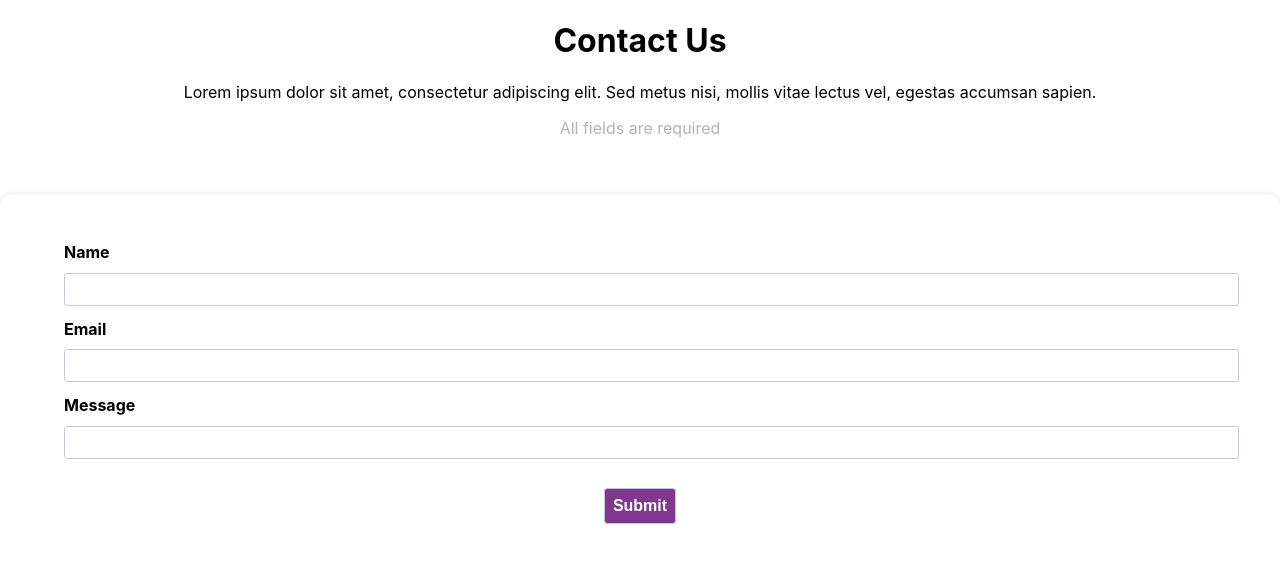
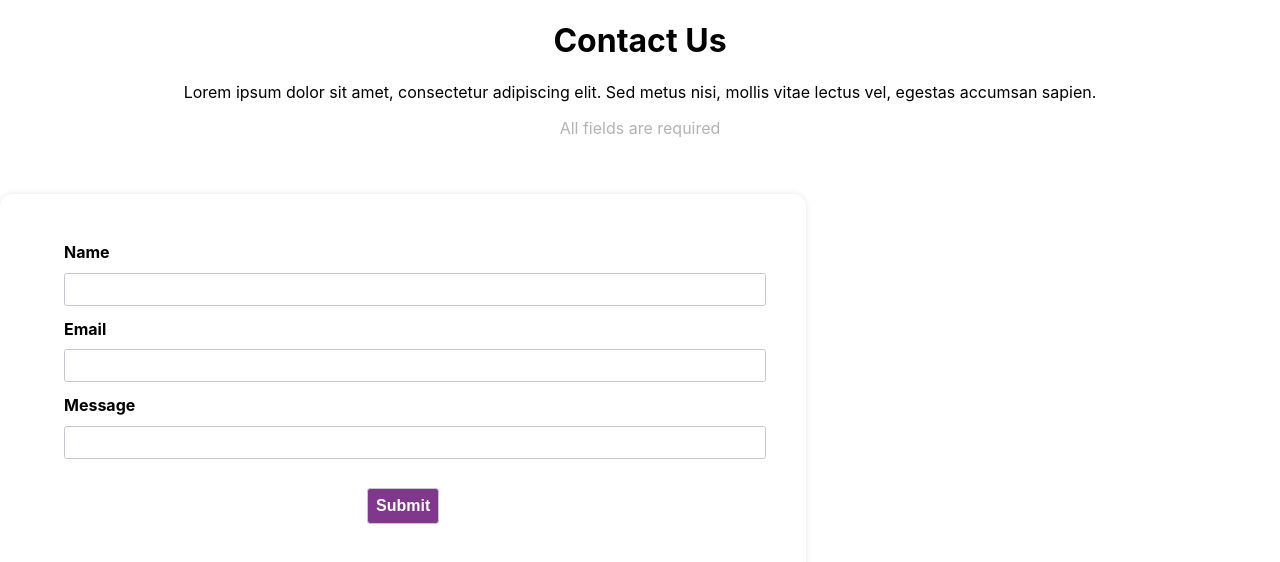
Before and after one commit to ThatayaoneK/my-contact-form, a React (Create React App) app: page / in a window 1280 px wide. Shown: the top 562 px of the page. Built offline with nearby package versions, Linux system fonts and the light colour scheme.

Commit message:
form size

```diff
--- a/src/App.module.scss
+++ b/src/App.module.scss
@@ -43,8 +43,11 @@
   justify-items: center;
   padding: 3em 4em;
   box-shadow: 0 0 6px #e6e6e6;
-  width: auto;
+  width: 53%;
   border-radius: 0.8em;
+  justify-content: space-between;
+  align-content: space-between;
+  align-self: center;
 }
 .Paragraph_descrip {
   width: 80%;
```
